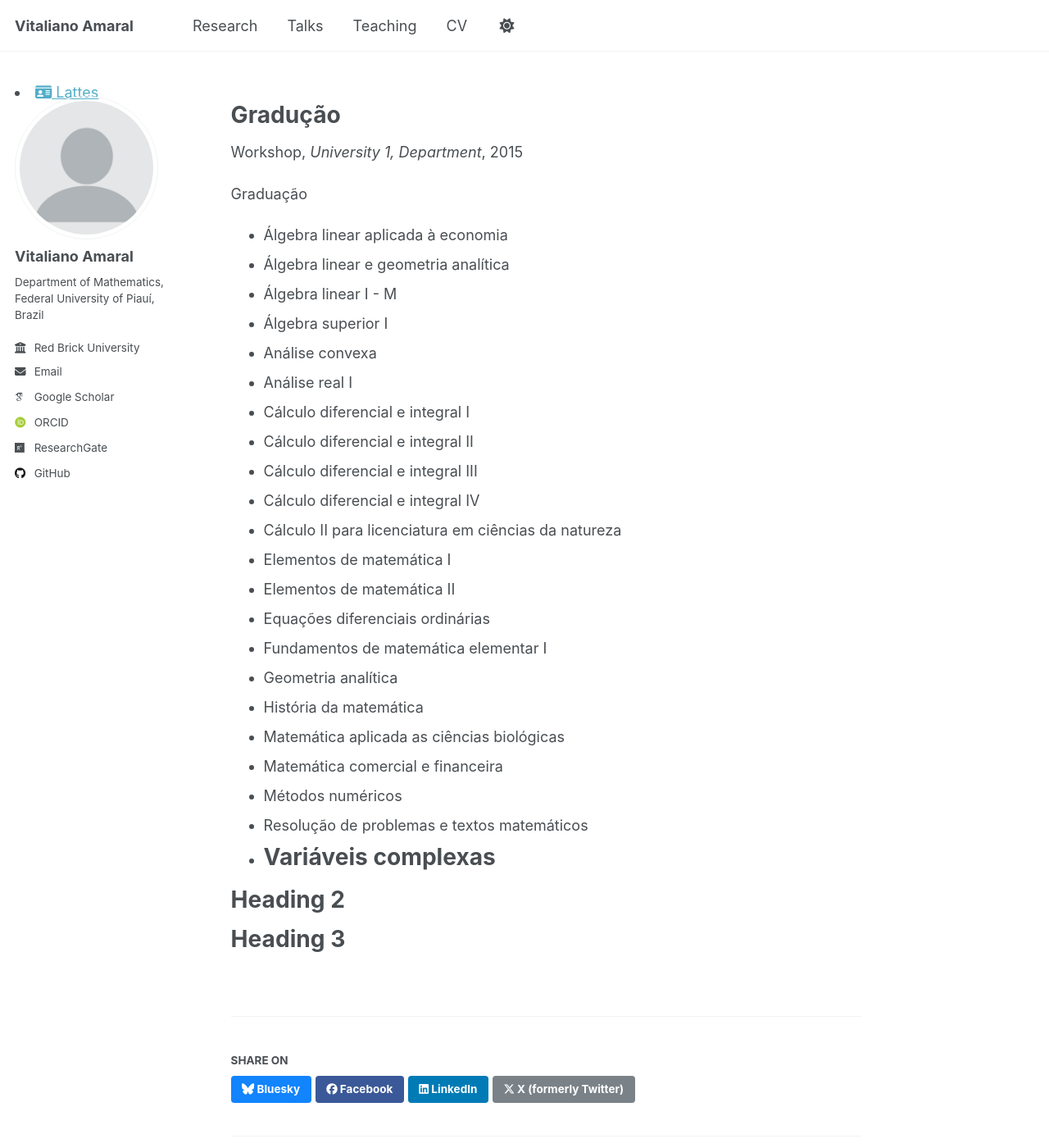
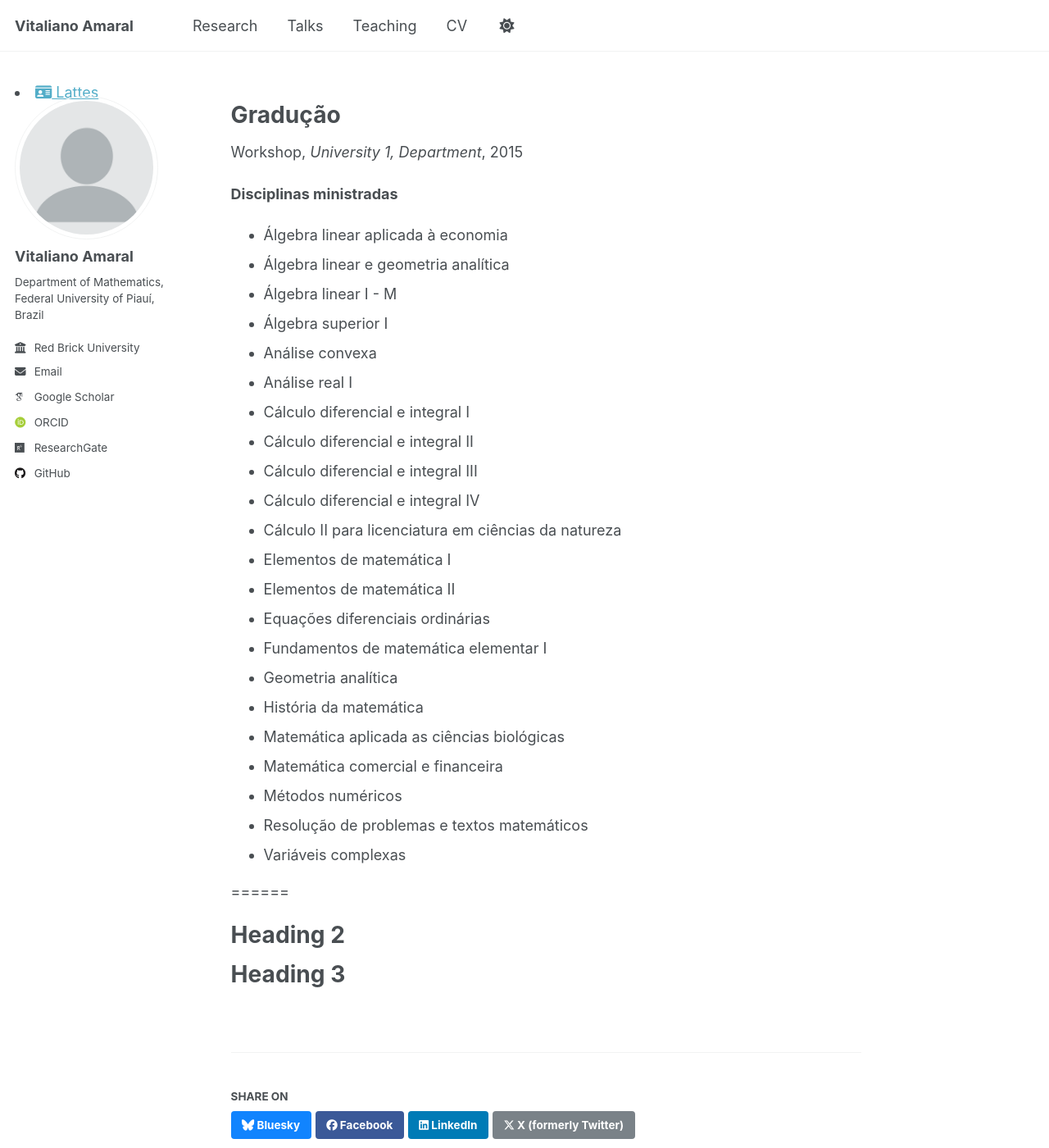
Before and after one commit to vitalianoamaral/vitalianoamaral.github.io, a Jekyll site: the page built from _teaching/2015-spring-teaching-2.md, in a window 1280 px wide and 1400 px high. Shown: the whole window at 82% size. Built offline with Jekyll 4.4.1, drawn with Linux system fonts in a browser that asks for light colours; some web fonts are replaced.

Commit message:
Update 2015-spring-teaching-2.md

```diff
--- a/_teaching/2015-spring-teaching-2.md
+++ b/_teaching/2015-spring-teaching-2.md
@@ -8,7 +8,7 @@ date: 2015-01-01
 location: "City, Country"
 ---
 
-Graduação
+**Disciplinas ministradas**
 - Álgebra linear aplicada à economia
 - Álgebra linear e geometria analítica
 - Álgebra linear I - M
@@ -31,6 +31,7 @@ Graduação
 - Métodos numéricos
 - Resolução de problemas e textos matemáticos
 - Variáveis complexas
+
 ======
 
 
```
